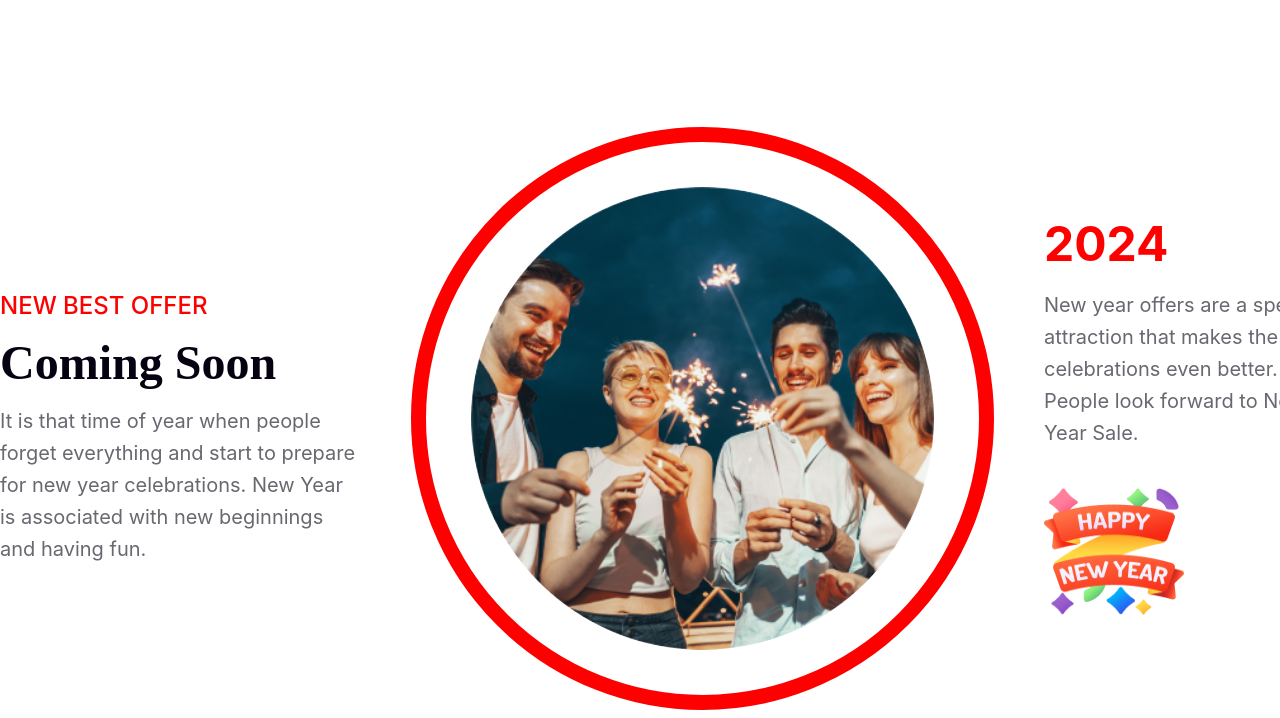
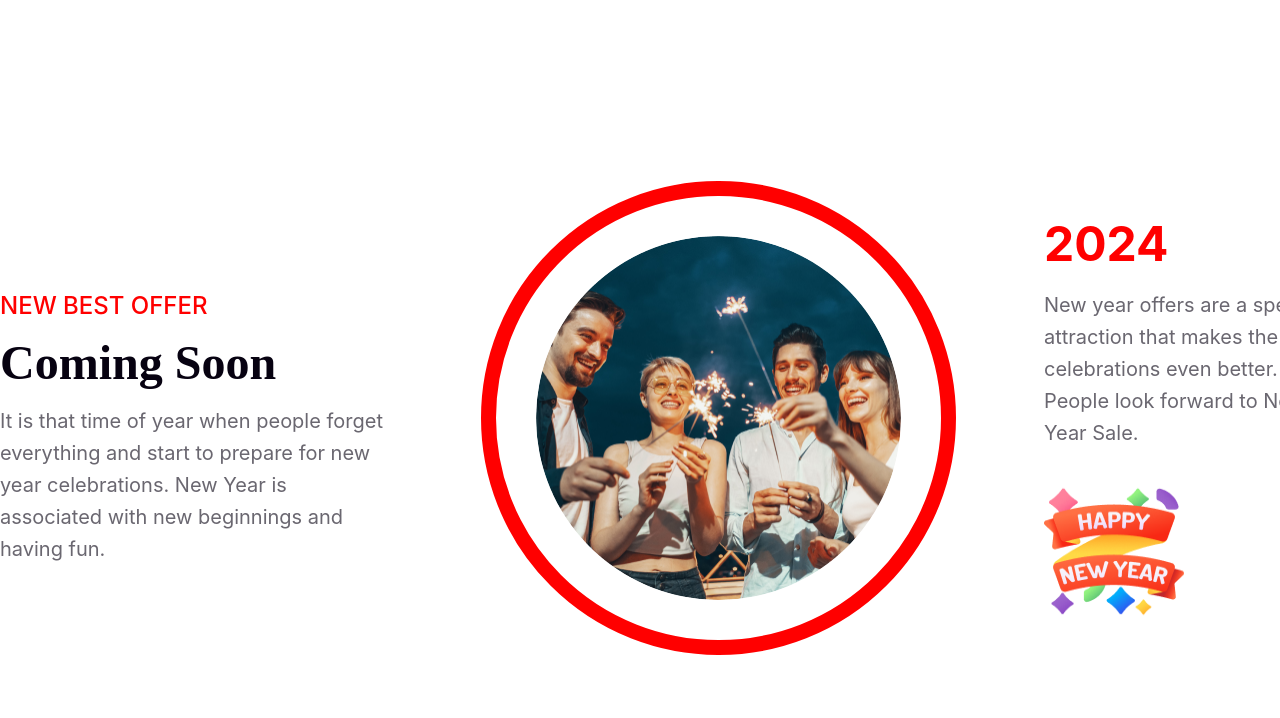
Before and after one commit to ronysarker49/First-assingment, a plain HTML site: page index.html in a window 1280 px wide. Shown: the part 2275-2993 px from the top of the page. Drawn offline with Linux system fonts and the light colour scheme.

Commit message:
comming soon section updated

```diff
--- a/styles/style.css
+++ b/styles/style.css
@@ -141,11 +141,11 @@
 }
 
 .offer .image {
-    width: 463px;
-    height: 463px;
+    width: 364.84px;
+    height: 364.84px;
     border: 15px solid rgb(255, 0, 0);
     border-radius: 400px;
-    padding: 45px;
+    padding: 40px;
 }
 
 .new-offer {
```
